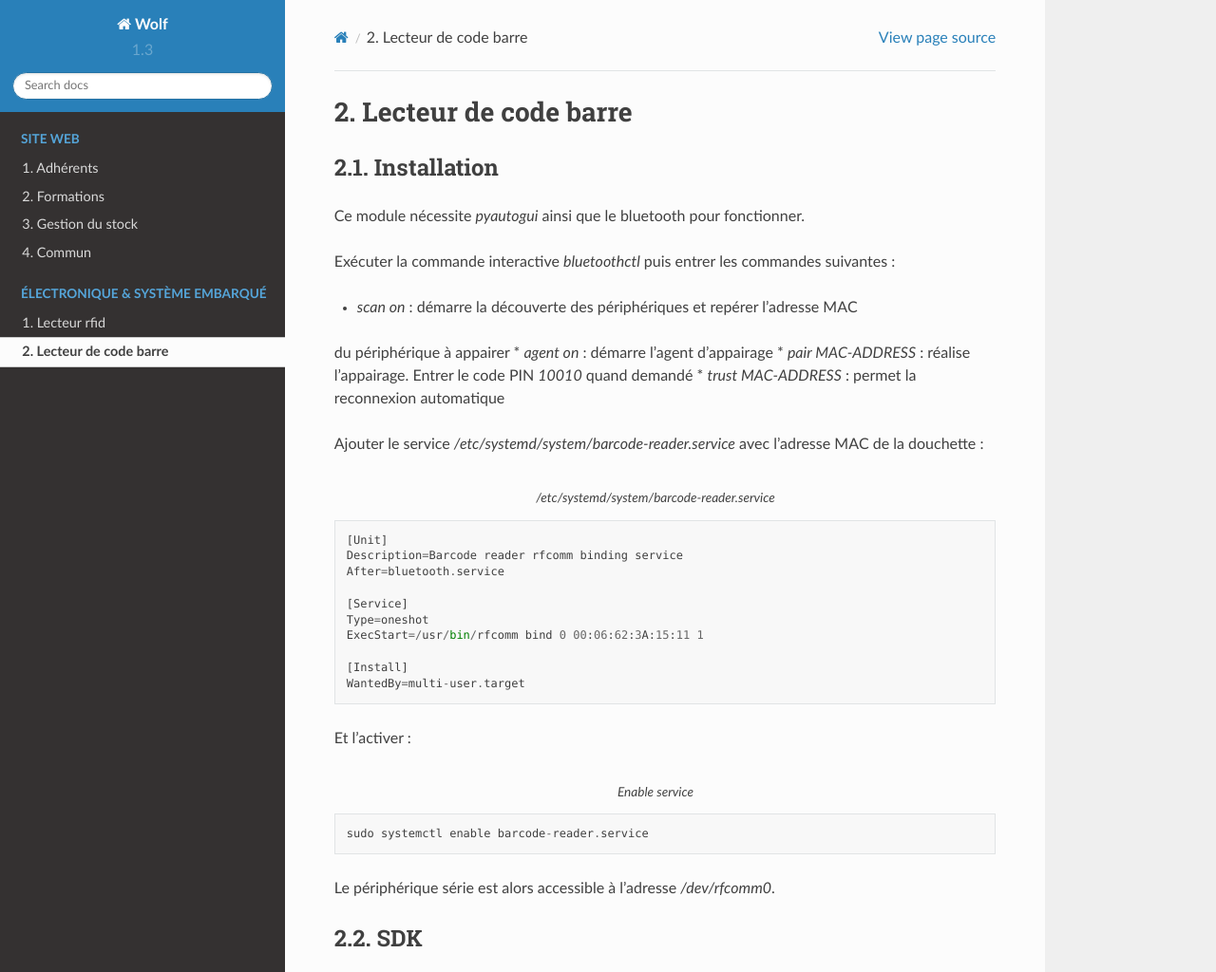
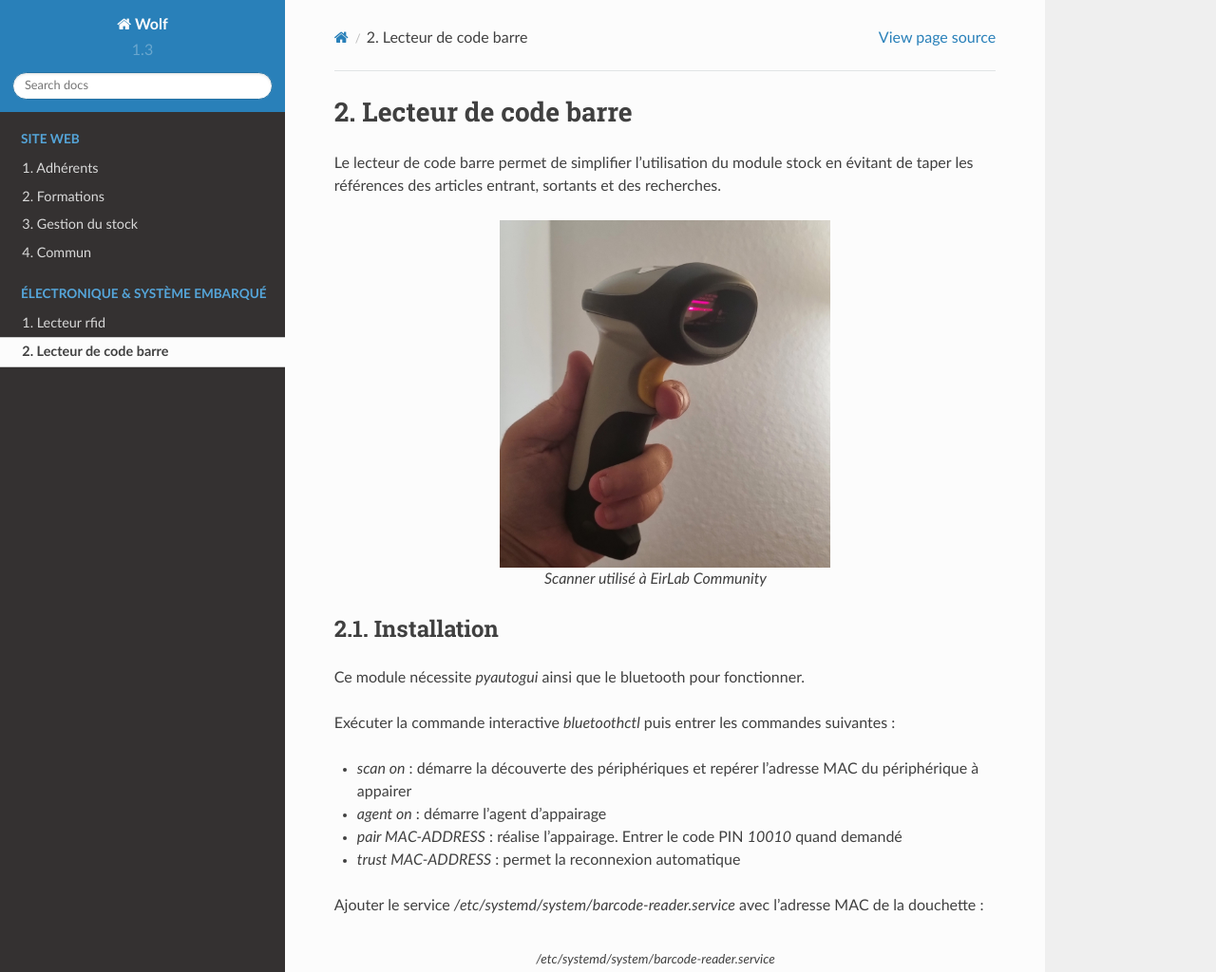
Before and after one commit to sedelpeuch/wolf, a Sphinx documentation site: the page built from docs/source/barcode.rst, in a window 1280 px wide and 1400 px high, cut to the strip 0-1024 px from the top of the window. Shown: the whole strip at 95% size. Built offline with Sphinx 7.4.7 and the Read the Docs theme 2.0.0, drawn with Linux system fonts in a browser that asks for light colours.

Commit message:
📝 documentation(formation): add documentation of module stock

```diff
--- a/docs/source/barcode.rst
+++ b/docs/source/barcode.rst
@@ -1,20 +1,26 @@
 Lecteur de code barre
 ===========================================================
+
+Le lecteur de code barre permet de simplifier l'utilisation du module stock en évitant de taper les références des articles entrant, sortants et des recherches.
+
+.. figure:: ../img/scanner.jpg
+    :alt: Scanner
+    :align: center
+    :width: 50%
+
+    Scanner utilisé à EirLab Community
 
 Installation
 ------------
 
 Ce module nécessite `pyautogui` ainsi que le bluetooth pour fonctionner.
 
-Exécuter la commande interactive `bluetoothctl` puis entrer les commandes
-suivantes :
+Exécuter la commande interactive `bluetoothctl` puis entrer les commandes suivantes :
 
-* `scan on` : démarre la découverte des périphériques et repérer l'adresse MAC
-du périphérique à appairer
-* `agent on` : démarre l'agent d'appairage
-* `pair MAC-ADDRESS` : réalise l'appairage. Entrer le code PIN `10010` quand
-demandé
-* `trust MAC-ADDRESS` : permet la reconnexion automatique
+- `scan on` : démarre la découverte des périphériques et repérer l'adresse MAC du périphérique à appairer
+- `agent on` : démarre l'agent d'appairage
+- `pair MAC-ADDRESS` : réalise l'appairage. Entrer le code PIN `10010` quand demandé
+- `trust MAC-ADDRESS` : permet la reconnexion automatique
 
 Ajouter le service `/etc/systemd/system/barcode-reader.service` avec l'adresse MAC de la douchette :
 
--- a/docs/source/stock.rst
+++ b/docs/source/stock.rst
@@ -1,5 +1,11 @@
 Gestion du stock
 ===========================================================
+
+Recherche d'un produit
+-----------------------
+
+Arrivages
+----------
 
 .. automodule:: stock
     :members:
--- a/stock.py
+++ b/stock.py
@@ -176,7 +176,10 @@ class Stock:
 
     def thread_search(self, ref):
         global products
-        products[ref]["product"] = getattr(self.fournisseurs, self.fournisseur)(ref)[self.fournisseur]
+        try:
+            products[ref]["product"] = getattr(self.fournisseurs, self.fournisseur)(ref)[self.fournisseur]
+        except TypeError:
+            pass
 
     def arrivage_confirm(self):
         global products
```
Also changed, not shown: rfid.py (+7 -2 lines), docs/img/scanner.jpg (added).
